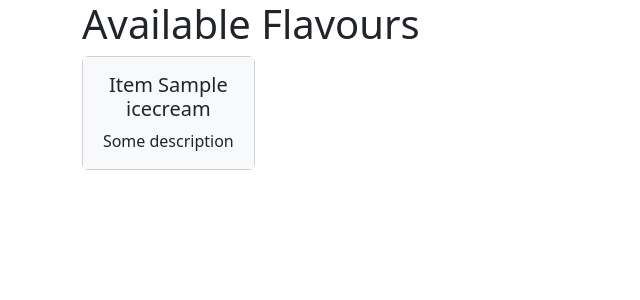
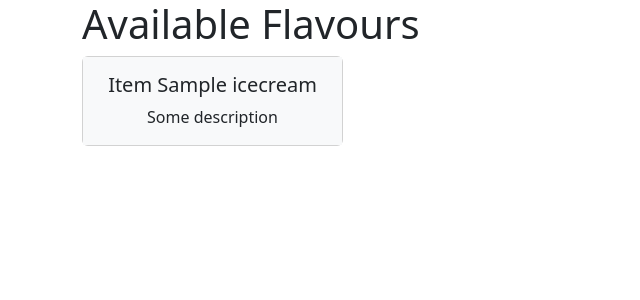
Before and after one commit to raun1997/Flask-Projects, a Flask app: template icecream_inventory/templates/index.html in a window 1280 px wide. Shown: the top 300 px of the page, without its empty margins (0-640 px from the left). Run offline with Flask 3, Linux system fonts and the light colour scheme; the template is opened without the code that fills it: values that come from a table or form of the project are taken from there, others are empty; tables that the repository leaves empty hold one stand-in row (values such as "Sample post").

```diff
--- a/icecream_inventory/templates/index.html
+++ b/icecream_inventory/templates/index.html
@@ -3,10 +3,10 @@
 {% block body %}
     <h1 class="">Available Flavours</h1>
 
-    <div class="row g-3">
+    <div class="row">
         {% for icecream in icecreams %}
-        <div class="col-md-2">
-            <div class="card mb-2">
+        <div class="col-md-3">
+            <div class="card mb-4">
                 <div class="card-body text-center bg-light">
                     <h5 class="card-title">{{ icecream }}</h5>
                     <p class="card-text">Some description</p>
--- a/icecream_inventory/templates/layout.html
+++ b/icecream_inventory/templates/layout.html
@@ -6,6 +6,7 @@
     <meta name="viewport" content="width=device-width, initial-scale=1.0">
     <title>Document</title>
     <link href="https://cdn.jsdelivr.net/npm/bootstrap@5.3.2/dist/css/bootstrap.min.css" rel="stylesheet">
+    <link rel="stylesheet" href="static/style.css">
 </head>
 <body>
     <div class="container">
```
Also changed, not shown: icecream_inventory/app.py (+7 -2 lines).
